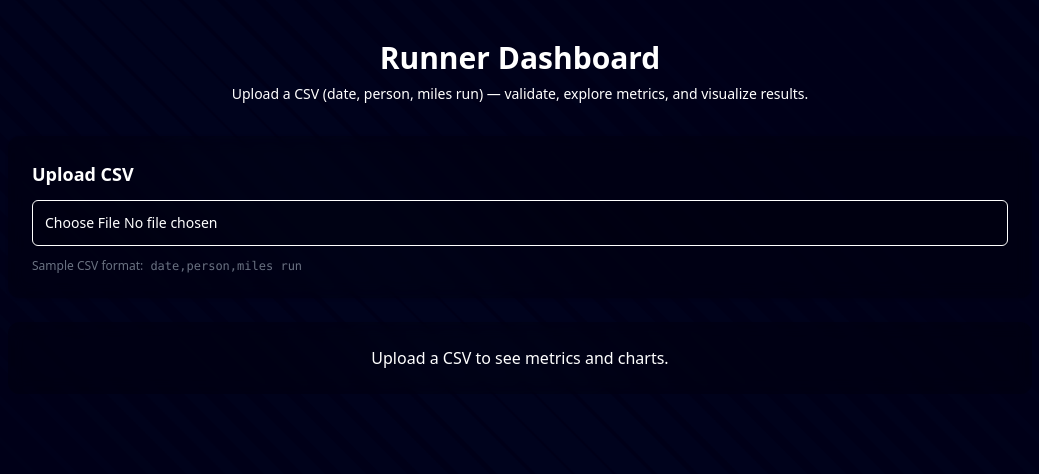
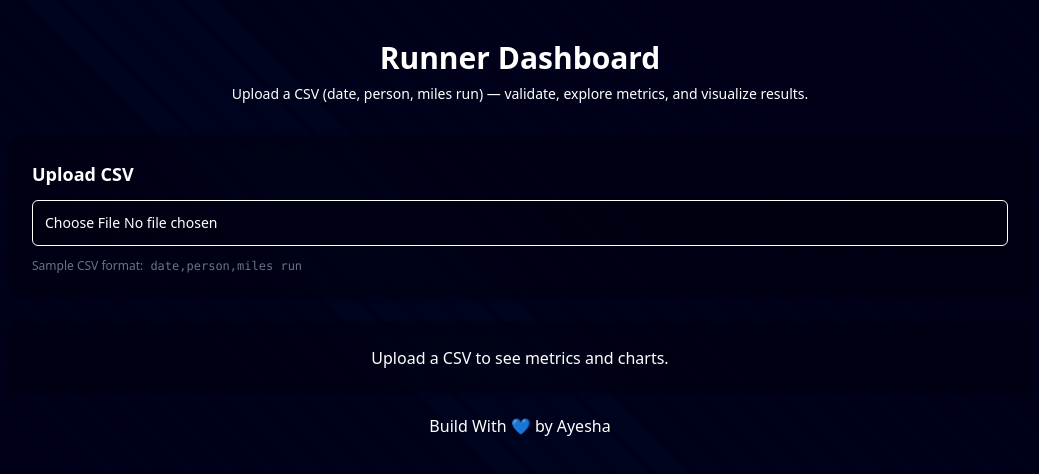
Before and after one commit to ayeshansari124/Runlytics, a Next.js app: page / in a window 1280 px wide. Shown: the top 474 px of the page, without its empty margins (120-1159 px from the left). Built offline with nearby package versions, Linux system fonts and the light colour scheme.

Commit message:
added footer

```diff
--- a/app/page.tsx
+++ b/app/page.tsx
@@ -142,6 +142,7 @@ export default function Home() {
           </section>
         )}
       </div>
+      <footer className="flex justify-center items-center p-5">Build With 💙 by Ayesha</footer>
     </main>
   );
 }
```
